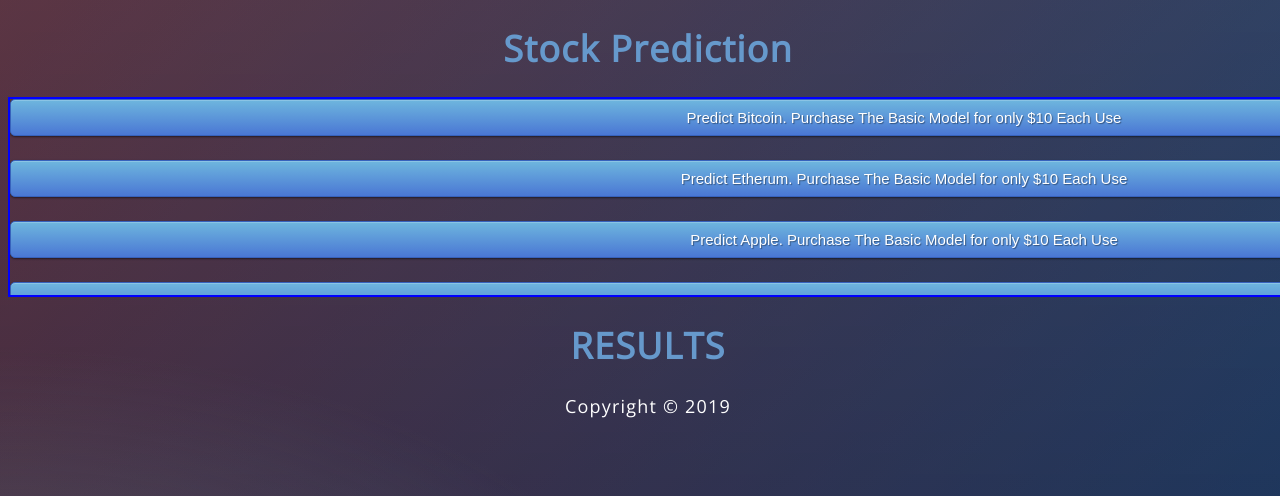
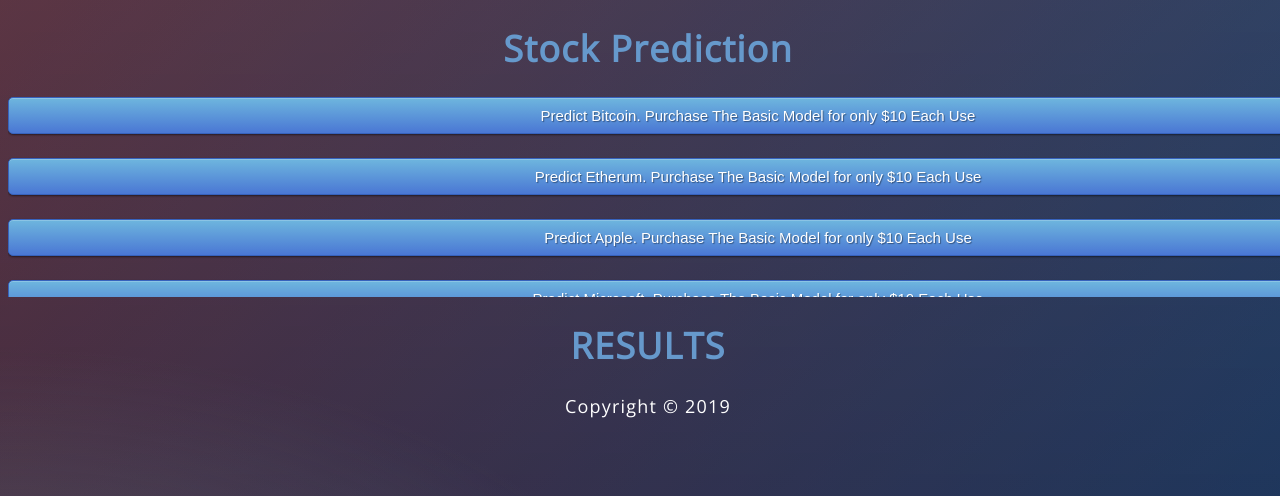
Before and after one commit to CalvinGreen94/Heroku_Basic_stock_prediction, a Flask app: page / in a window 1280 px wide; the page is wider, and only the part inside the window is pictured. Shown: the top 496 px of that part. Run offline with Flask 2, Linux system fonts and the light colour scheme; parts of the project's set-up code (start-up, migrations or seed data) failed here and were passed over.

Commit message:
Add files via upload

```diff
--- a/templates/index.html
+++ b/templates/index.html
@@ -16,8 +16,8 @@
 </body>
 
 <body>
-  <div style="height:200px;width:1792px;border:solid 2px blue;overflow:scroll;overflow-x:hidden;overflow-y:scroll;">
-
+  <div style="height:200px;width:1500px;overflow:scroll;overflow-x:hidden;overflow-y:scroll;">
+<!-- ;border:solid 2px blue -->
  <!-- <div class="login"> -->
 
   <!-- <link href="{{ url_for('static', filename='bootstrap.min.css') }}" rel="stylesheet"> -->
```
